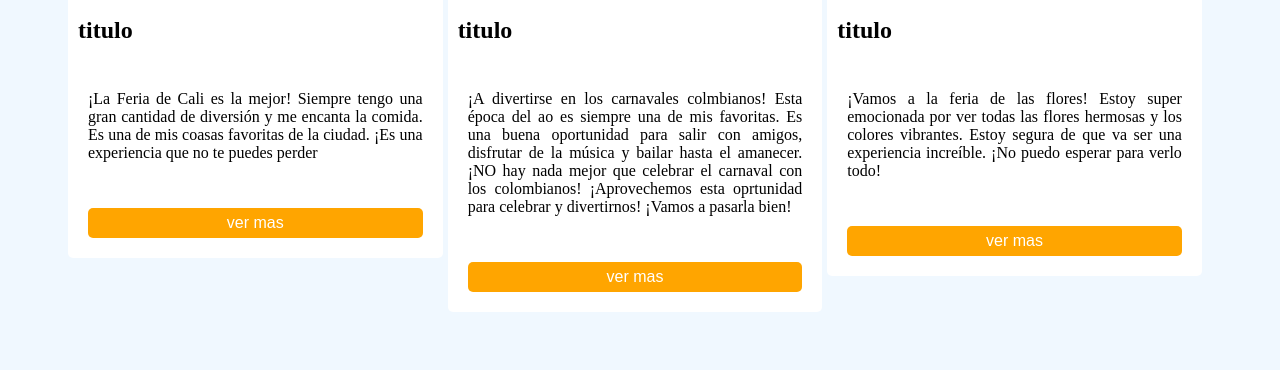
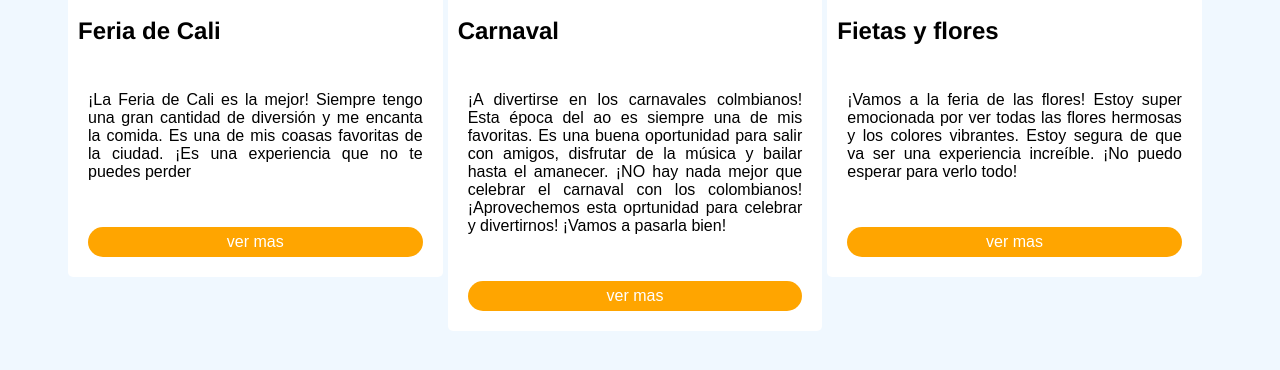
Before and after one commit to artherx/ACTIVIDAD-FELXBOX, a plain HTML site: page index.html in a window 1280 px wide. Shown: the part 332-702 px from the top of the page. Drawn offline with Linux system fonts and the light colour scheme.

Commit message:
edicion del texto

```diff
--- a/assets/visual.css
+++ b/assets/visual.css
@@ -28,12 +28,14 @@ section {
 }
 
 #titulo {
+    font-family: 'Franklin Gothic Medium', 'Arial Narrow', Arial, sans-serif;
     text-align: left;
     margin-bottom: 10px;
     padding-left: 10px;
 }
 
 #text {
+    font-family: Arial, Helvetica, sans-serif;
     text-align: justify;
     padding: 0px 20px;
     margin-bottom: 10px;
@@ -51,7 +53,7 @@ section {
     height: 30px;
     font-size: 16px;
     cursor: pointer;
-  border-radius: 5px;
+    border-radius: 20px;
 }
 
 #boton button:hover {
--- a/index.html
+++ b/index.html
@@ -14,7 +14,7 @@
                     <div id="imagen">
                         <img src="https://cloudfront-us-east-1.images.arcpublishing.com/infobae/4UJAMZLV4NAYLNZRCLMZQ7GFHE.jpg" alt="asdasd" width="100px">
                     </div>
-                    <div id="titulo"><h1>titulo</h1></div>
+                    <div id="titulo"><h1>Feria de Cali</h1></div>
                     <div id="text">
                         <p>¡La Feria de Cali es la mejor! Siempre tengo una gran cantidad de diversión y me encanta la comida. Es una de mis coasas favoritas de la ciudad. ¡Es una experiencia que no te puedes perder</p>
 
@@ -28,7 +28,7 @@
                         <img src="https://encrypted-tbn0.gstatic.com/images?q=tbn:ANd9GcRlaJsHIuFqPODoojAkPDODjbhOXzHwNjPP7Q&usqp=CAU"
                         alt="asdasd" width="100px">
                     </div>
-                    <div id="titulo"><h1>titulo</h1></div>
+                    <div id="titulo"><h1>Carnaval</h1></div>
                     <div id="text">
                         <p>¡A divertirse en los carnavales colmbianos! Esta época del ao es siempre una de mis favoritas. Es una buena oportunidad para salir con amigos, disfrutar de la música y bailar hasta el amanecer. ¡NO hay nada mejor que celebrar el carnaval con los colombianos! ¡Aprovechemos esta oprtunidad para celebrar y divertirnos! ¡Vamos a pasarla bien!</p>
                     </div>
@@ -41,7 +41,7 @@
                         <img src="https://encrypted-tbn0.gstatic.com/images?q=tbn:ANd9GcRlaJsHIuFqPODoojAkPDODjbhOXzHwNjPP7Q&usqp=CAU"
                         alt="asdasd" width="100px">
                     </div>
-                    <div id="titulo"><h1>titulo</h1></div>
+                    <div id="titulo"><h1>Fietas y flores</h1></div>
                     <div id="text">
                         <p>¡Vamos a la feria de las flores! Estoy super emocionada por ver todas las flores hermosas y los colores vibrantes. Estoy segura de que va ser una experiencia increíble. ¡No puedo esperar para verlo todo!</p>
                     </div>
```
Lines whose indentation alone changed are shown as unchanged.
